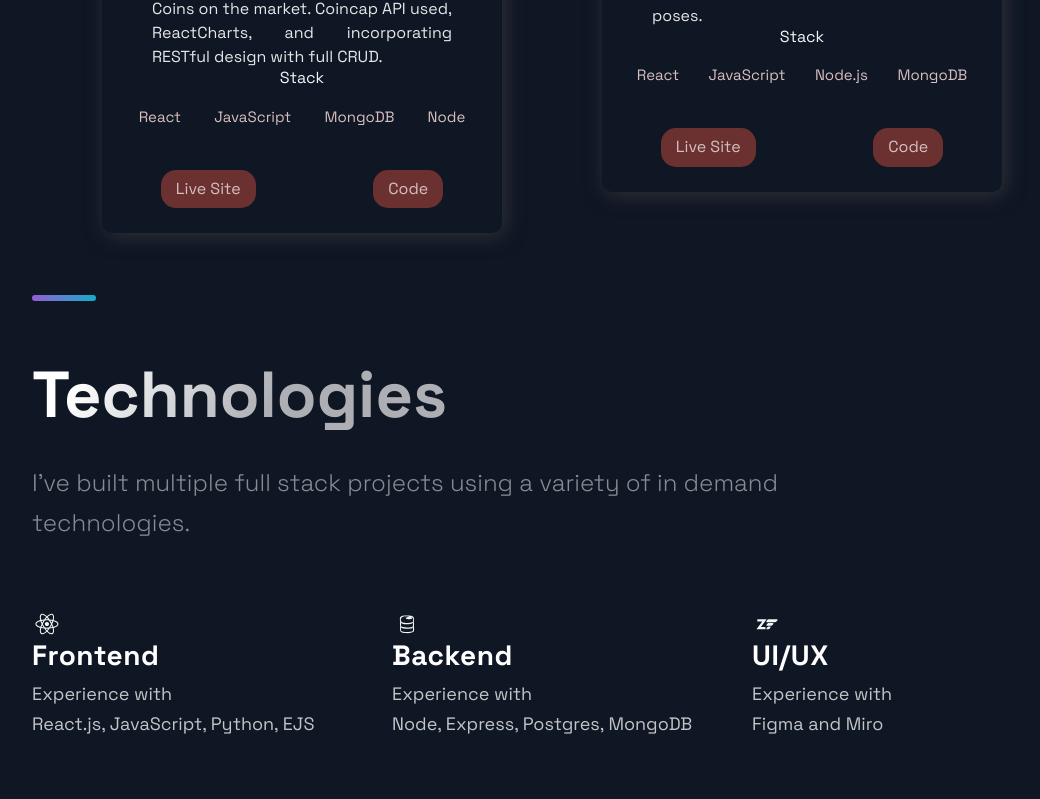
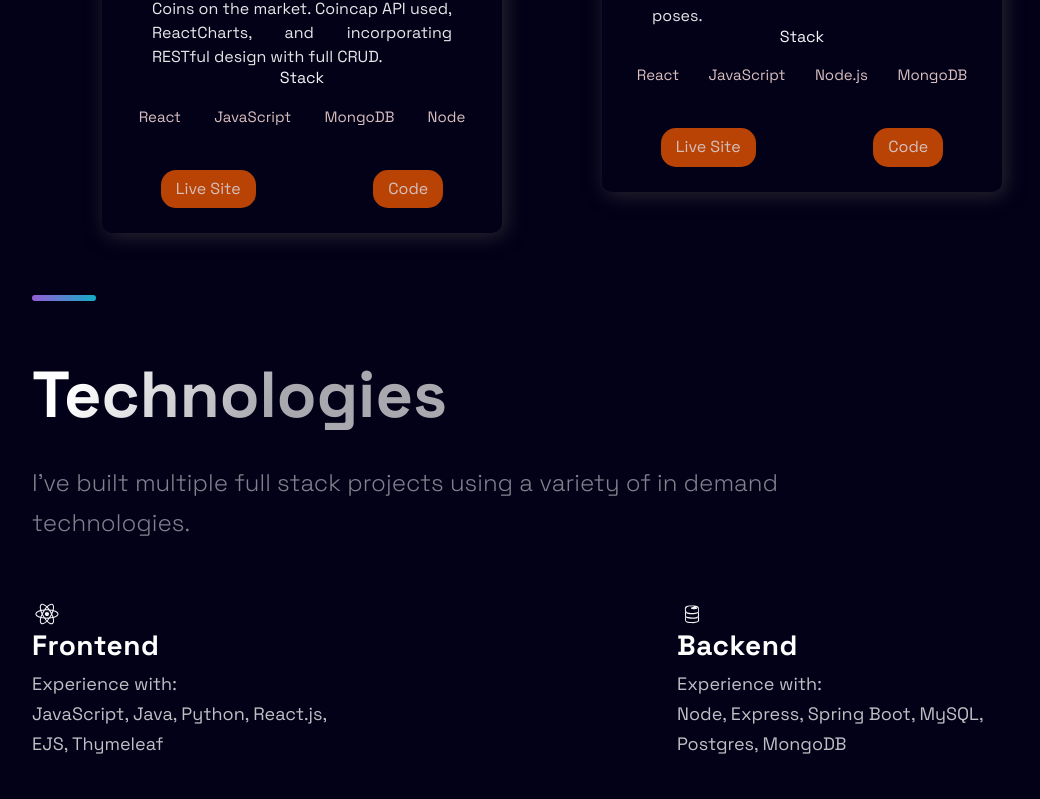
Before and after one commit to harrdev/portfolio, a Next.js app: page / in a window 1280 px wide. Shown: the part 2161-2960 px from the top of the page, without its empty margins (88-1128 px from the left). Built offline with nearby package versions, Linux system fonts and the light colour scheme.

Commit message:
added _blank to open links in another tab.  Changed background and button colors

```diff
--- a/src/components/Projects/Projects.js
+++ b/src/components/Projects/Projects.js
@@ -26,8 +26,8 @@
             </TagList>
           </div>
           <UtilityList>
-            <ExternalLinks href={visit}>Live Site</ExternalLinks>
-            <ExternalLinks href={source}>Code</ExternalLinks>
+            <ExternalLinks href={visit} target="_blank">Live Site</ExternalLinks>
+            <ExternalLinks href={source} target="_blank">Code</ExternalLinks>
           </UtilityList>
         </BlogCard>
       ))}
--- a/src/components/Projects/ProjectsStyles.js
+++ b/src/components/Projects/ProjectsStyles.js
@@ -92,7 +92,7 @@
 color:#d4c0c0;
 font-size: 1.6rem;
 padding:1rem 1.5rem;
-background: #6b3030;
+background: #b84304;
 border-radius: 15px;
 transition: 0.5s;
 &:hover{
--- a/src/components/Technologies/Technologies.js
+++ b/src/components/Technologies/Technologies.js
@@ -15,8 +15,8 @@
         <DiReact size="3rem" />
         <ListContainer>
           <ListTitle>Frontend</ListTitle>
-          <ListParagraph>Experience with <br />
-          React.js, JavaScript, Python, EJS
+          <ListParagraph>Experience with: <br />
+          JavaScript, Java, Python, React.js, EJS, Thymeleaf
           </ListParagraph>
         </ListContainer>
       </ListItem>
@@ -24,17 +24,8 @@
         <DiFirebase size="3rem" />
         <ListContainer>
           <ListTitle>Backend</ListTitle>
-          <ListParagraph>Experience with <br />
-          Node, Express, Postgres, MongoDB
-          </ListParagraph>
-        </ListContainer>
-      </ListItem>
-      <ListItem>
-        <DiZend size="3rem" />
-        <ListContainer>
-          <ListTitle>UI/UX</ListTitle>
-          <ListParagraph>Experience with <br />
-          Figma and Miro
+          <ListParagraph>Experience with: <br />
+          Node, Express, Spring Boot, MySQL, Postgres, MongoDB
           </ListParagraph>
         </ListContainer>
       </ListItem>
--- a/src/components/Technologies/TechnologiesStyles.js
+++ b/src/components/Technologies/TechnologiesStyles.js
@@ -30,9 +30,9 @@
 export const List = styled.ul`
   list-style-type: none;
   display: grid;
-  grid-template-columns: repeat(3, 1fr);
-  gap: 40px;
-  margin: 3rem 0;
+  grid-template-columns: repeat(2, 1fr);
+  gap: 250px;
+  margin: 2rem 0;
 
   @media ${props => props.theme.breakpoints.lg}{
     margin: 64px 0;
--- a/src/themes/default.js
+++ b/src/themes/default.js
@@ -7,7 +7,7 @@
   // Colors for layout
   colors: {
     primary1: "hsl(204,23.8%,95.9%)",
-    background1: "#0F1624",
+    background1: "#030117",
     accent1: "hsl(34.9,98.6%,72.9%)",
     button: "hsl(205.1,100%,36.1%)",
     background2: "hsl(232.7,27.3%,23.7%)",
```
Also changed, not shown: 1 other file (tests, documents, lock files or other folders).
